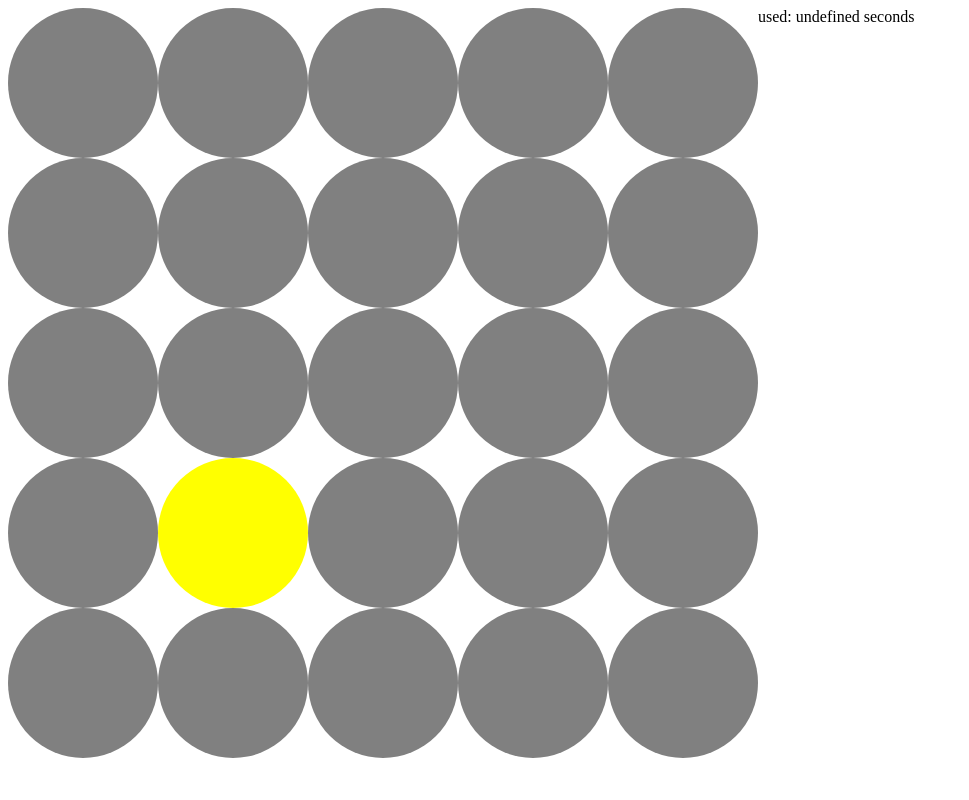
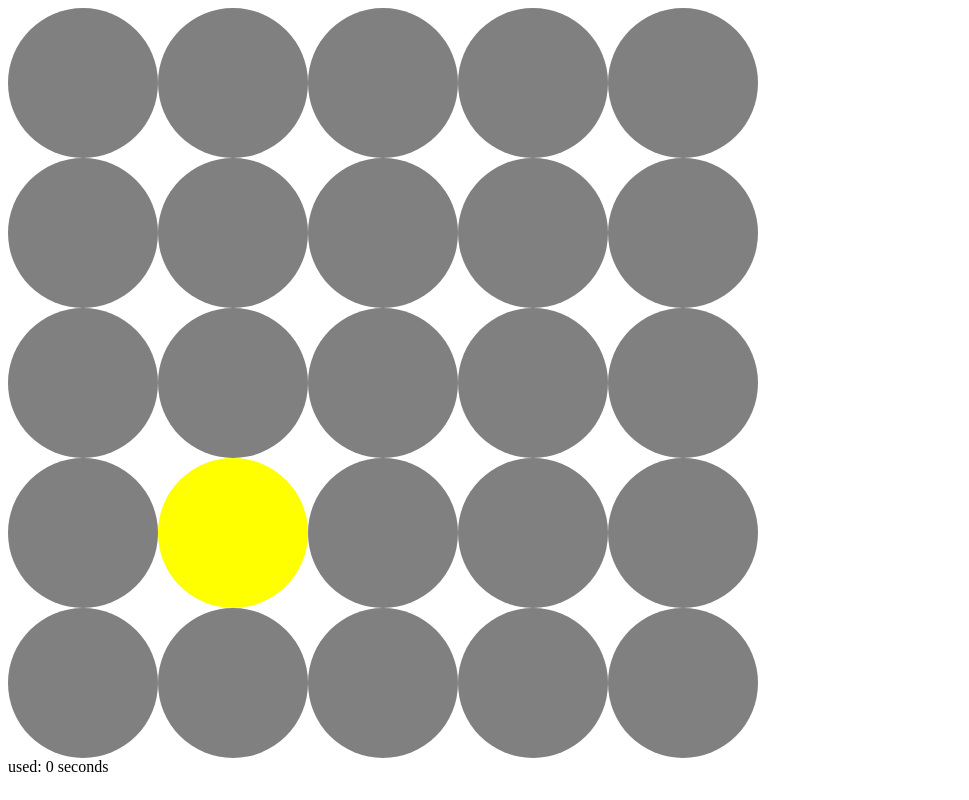
Before and after one commit to gigalomaniacx/GetAcademy, a plain HTML site: page Week_6/laamp.html in a window 1280 px wide. Shown: the whole page, without its empty margins (0-969 px from the left). Drawn offline with Linux system fonts and the light colour scheme.

Commit message:
Made it "prettier"

```diff
--- a/Week_6/laamp.html
+++ b/Week_6/laamp.html
@@ -27,7 +27,7 @@
         let starttime;
         let endtime;
         let spentmillisec;// = Math.floor(starttime - endtime);
-        var spentsec;
+        var spentsec ='0';
         let randomNum = '';
         //View
         show()
@@ -39,7 +39,7 @@
                     <div id="${i}"class="lamp ${firstInLine}"></div>
                 `;
             }
-            html += `used: ${spentsec} seconds`;
+            html += `<div class="firstInLine"><p>used: ${spentsec} seconds</p></div>`;
             document.getElementById('app').innerHTML = html;
             light();
         }
```
